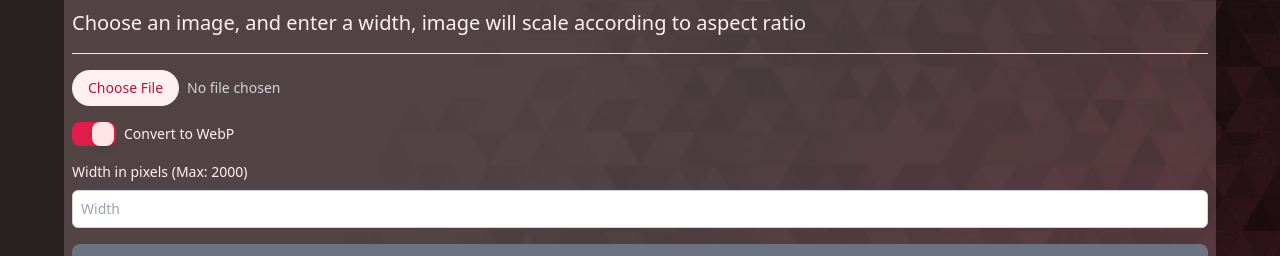
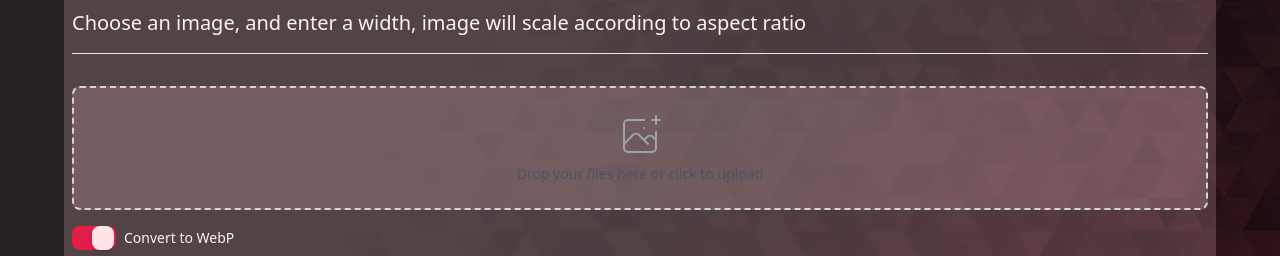
Before and after one commit to WilkBob/Sizeable, a React (Vite) app: page /resize in a window 1280 px wide. Shown: the part 163-419 px from the top of the page. Built offline with nearby package versions, Linux system fonts and the light colour scheme; no server answers.

Commit message:
Refactor file upload component and add image preview functionality

```diff
--- a/src/components/FileUpload.jsx
+++ b/src/components/FileUpload.jsx
@@ -1,26 +1,124 @@
+import { useCallback, useContext, useState } from "react";
+import { motion } from "framer-motion";
 import PropTypes from "prop-types";
-import { useContext } from "react";
 import { AuthContext } from "./context/AuthContext";
+import { CgClose } from "react-icons/cg";
 
 const FileUpload = ({ setFile, onChange, multiple = false }) => {
-  const handleFileChange = (e) => {
-    setFile(e.target.files[0]);
-    onChange(e);
-  };
+  const [dragActive, setDragActive] = useState(false);
+  const [previewFiles, setPreviewFiles] = useState([]);
+  const { currentUser } = useContext(AuthContext);
+  const isLoggedIn = currentUser !== null;
 
-  const { currentUser } = useContext(AuthContext);
+  const handleFile = useCallback(
+    (files) => {
+      setFile(files[0]);
+      setPreviewFiles(Array.from(files).slice(0, 3));
+      onChange({ target: { files } });
+    },
+    [setFile, onChange]
+  );
 
-  const isLoggedin = currentUser !== null;
+  const handleDrag = useCallback((e) => {
+    e.preventDefault();
+    e.stopPropagation();
+    if (e.type === "dragenter" || e.type === "dragover") {
+      setDragActive(true);
+    } else if (e.type === "dragleave") {
+      setDragActive(false);
+    }
+  }, []);
+
+  const handleDrop = useCallback(
+    (e) => {
+      e.preventDefault();
+      e.stopPropagation();
+      setDragActive(false);
+      if (e.dataTransfer.files && e.dataTransfer.files[0]) {
+        handleFile(e.dataTransfer.files);
+      }
+    },
+    [handleFile]
+  );
+
+  const handleChange = useCallback(
+    (e) => {
+      e.preventDefault();
+      if (e.target.files && e.target.files[0]) {
+        handleFile(e.target.files);
+      }
+    },
+    [handleFile]
+  );
+
   return (
-    <input
-      type="file"
-      name="file"
-      accept="image/*"
-      onChange={handleFileChange}
-      className="block text-sm text-gray-300 file:mr-2 file:py-2 file:px-4 file:rounded-full file:border-0 file:text-sm file: file:bg-rose-50 file:text-rose-700 hover:file:bg-rose-100 file:cursor-pointer"
-      required
-      multiple={isLoggedin && multiple}
-    />
+    <div className="w-full">
+      {previewFiles.length === 0 && (
+        <motion.div
+          className={`relative p-6 mt-4 text-center border-2 border-dashed rounded-lg transition-colors ${
+            dragActive
+              ? "border-rose-400 bg-rose-100/20"
+              : "border-gray-300 bg-rose-200/20"
+          }`}
+          onDragEnter={handleDrag}
+          onDragLeave={handleDrag}
+          onDragOver={handleDrag}
+          onDrop={handleDrop}
+          animate={{ scale: dragActive ? 1.02 : 1 }}
+          transition={{ type: "spring", stiffness: 300, damping: 20 }}
+        >
+          <input
+            type="file"
+            className="absolute inset-0 w-full h-full opacity-0 cursor-pointer"
+            onChange={handleChange}
+            accept="image/*"
+            required
+            multiple={isLoggedIn && multiple}
+          />
+          <div className="space-y-1 text-center">
+            <svg
+              className="w-12 h-12 mx-auto text-gray-400"
+              stroke="currentColor"
+              fill="none"
+              viewBox="0 0 48 48"
+              aria-hidden="true"
+            >
+              <path
+                d="M28 8H12a4 4 0 00-4 4v20m32-12v8m0 0v8a4 4 0 01-4 4H12a4 4 0 01-4-4v-4m32-4l-3.172-3.172a4 4 0 00-5.656 0L28 28M8 32l9.172-9.172a4 4 0 015.656 0L28 28m0 0l4 4m4-24h8m-4-4v8m-12 4h.02"
+                strokeWidth={2}
+                strokeLinecap="round"
+                strokeLinejoin="round"
+              />
+            </svg>
+            <p className="text-sm text-gray-600">
+              Drop your files here or click to upload
+            </p>
+          </div>
+        </motion.div>
+      )}
+      {previewFiles.length > 0 && (
+        <div className="mt-4 flex justify-center">
+          <div className="relative">
+            <img
+              src={URL.createObjectURL(previewFiles[0])}
+              alt="Preview"
+              className="object-cover rounded-lg shadow-md bg-rose-200/20"
+            />
+            {previewFiles.length > 1 && (
+              <div className="absolute -bottom-2 -right-2 w-10 h-10 bg-gray-800 rounded-full flex items-center justify-center text-white text-lg">
+                +{previewFiles.length - 1}
+              </div>
+            )}
+            <button
+              className="absolute top-2 right-2 p-1 bg-white bg-opacity-50 rounded-full focus:outline-none focus:ring-2 focus:ring-rose-400 focus:ring-opacity-50 flex text-center justify-center align-middle"
+              onClick={() => setPreviewFiles([])}
+            >
+              <CgClose size={16} />
+            </button>
+          </div>
+        </div>
+      )}
+    </div>
   );
 };
 
--- a/src/pages/Progressify.jsx
+++ b/src/pages/Progressify.jsx
@@ -66,7 +66,7 @@ const Progressify = () => {
               className="text-lime-200 hover:underline"
             >
               {"use our components"}
-            </Link>
+            </Link>{" "}
             to implement progressive image loading.
           </p>
         </div>
--- a/src/pages/ProgressifyReact.jsx
+++ b/src/pages/ProgressifyReact.jsx
@@ -12,8 +12,8 @@ const ProgressifyReact = () => {
   return (
     <div className="flex flex-col container mx-auto max-w-full md:max-w-6xl my-4 px-4">
       <ProgressifyReactHelmet />
-      <motion.header
-        className="text-center mb-12 min-h-[50vh] flex flex-col justify-center"
+      <header className="text-center mb-12 min-h-[50vh] flex flex-col justify-center">
+        <motion.div
           initial={{ opacity: 0.8, filter: "blur(10px)" }}
           animate={{ opacity: 1, filter: "blur(0px)" }}
           transition={{ duration: 2 }}
@@ -24,6 +24,7 @@ const ProgressifyReact = () => {
           <p className="text-2xl">
             Enhance your React app with smooth progressive image loading
           </p>
+        </motion.div>
         <div className="flex justify-center space-x-6 mt-6">
           <a
             href="https://www.npmjs.com/package/progressify-react"
@@ -44,7 +45,7 @@ const ProgressifyReact = () => {
             <span className="text-lg font-semibold">GitHub</span>
           </a>
         </div>
-      </motion.header>
+      </header>
       <Features />
       <section className="mb-12">
         <h2 className="text-3xl font-semibold text-lime-300 mb-6">
```
Lines whose indentation alone changed are shown as unchanged.
